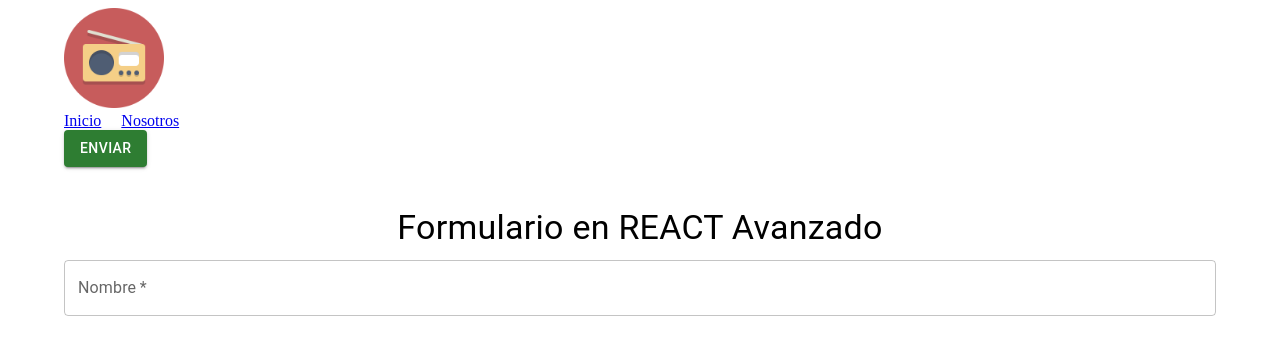
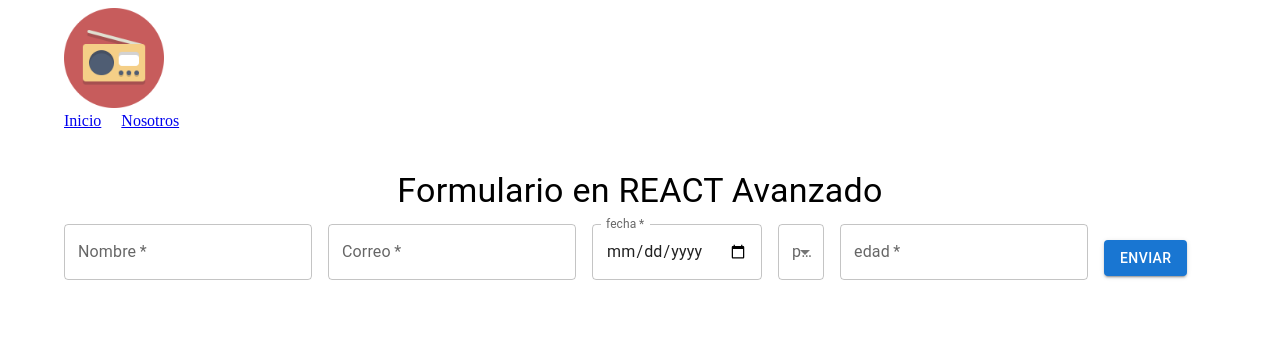
Before and after one commit to NicoGuerrero11/front-avanzado, a React (Create React App) app: page / in a window 1280 px wide. Shown: the top 354 px of the page. Built offline with nearby package versions, Linux system fonts and the light colour scheme.

Commit message:
feat: terminamos formulario

```diff
--- a/src/App.js
+++ b/src/App.js
@@ -1,16 +1,13 @@
 import React from "react";
 import Header from "./components/Header.js"
 import Form from './components/Form.js'
-import { Button, Container } from "@mui/material"
+import { Container } from "@mui/material"
 
 
 function App() {
   return (
     <Container>
       <Header />
-      <Button variant="contained" color="success">
-        Enviar
-      </Button>
       <Form />
     </Container>
 
--- a/src/components/Form.js
+++ b/src/components/Form.js
@@ -1,25 +1,49 @@
 
 import React from 'react'
-import { Box, Typography, Grid2, TextField } from '@mui/material'
+import { Box, Typography, Grid2, TextField, Button, MenuItem } from '@mui/material'
 import useForm from '../hooks/useForms'
 
 
 
 function Form() {
-    const [formData, handleChange, resetForm] = useForm({ name: '', email: '', date: '', country: '', age: '' });
+    const [formData, handleChange, resetForm] = useForm({
+        name: '',
+        email: '',
+        date: '',
+        country: '',
+        age: ''
+    });
 
     const handleSubmit = (e) => {
         e.preventDefault();
-        console.log(formData);
+
+        if (!/\S+@\S+.\S+/.test(formData.email)) {
+            alert("Por favor ingresa un correo valido")
+            return;
+        }
+
+        const age = parseInt(formData.age);
+        if (isNaN(age) || age < 0 || age > 150) {
+            alert("La edad debe estar entre 0 y 150");
+            return;
+        }
+
+        if (age < 18) {
+            alert("Usted está chiquit@, no puede usar este formulario. ¡Ve a mimir!");
+            return;
+        }
+
+        console.log("Datos del formulario: ", formData);
         resetForm();
     }
     return (
-        <Box component="section" sx={{ maxWodth: 400, margin: 'auto', mt: 5 }}>
+        <Box sx={{ maxWodth: 400, margin: 'auto', mt: 5 }}>
             <Typography variant='h4' align='center' gutterBottom>
                 Formulario en REACT Avanzado
             </Typography>
             <form onSubmit={handleSubmit}>
                 <Grid2 container spacing={2}>
+                    <Grid2 item xs={12}>
                         <TextField
                             label="Nombre"
                             name="name"
@@ -27,12 +51,72 @@ function Form() {
                             onChange={handleChange}
                             fullWidth
                             required
-
                         />
+                    </Grid2>
+                    <Grid2 item xs={12}>
+                        <TextField
+                            label="Correo"
+                            name="email"
+                            type='email'
+                            value={formData.email}
+                            onChange={handleChange}
+                            fullWidth
+                            required
+                        />
+                    </Grid2>
+                    <Grid2 item xs={12}>
+                        <TextField
+                            label="fecha"
+                            name="date"
+                            type='date'
+                            value={formData.date}
+                            onChange={handleChange}
+                            fullWidth
+                            InputLabelProps={{ shrink: true }}
+                            required
+                        />
+                    </Grid2>
+                    <Grid2 item xs={12}>
+                        <TextField
+                            select
+                            label="pais"
+                            name="country"
+                            value={formData.country}
+                            onChange={handleChange}
+                            fullWidth
+                            required
+                        >
+                            <MenuItem value="Mexico">México</MenuItem>
+                            <MenuItem value="USA">USA</MenuItem>
+                            <MenuItem value="Canada">Canadá</MenuItem>
+                            <MenuItem value="Argentina">Argentina</MenuItem>
+                        </TextField>
+                    </Grid2>
+                    <Grid2 item xs={12}>
+                        <TextField
+                            label="edad"
+                            name="age"
+                            value={formData.age}
+                            onChange={handleChange}
+                            fullWidth
+                            required
+                        />
+                    </Grid2>
+                    <Grid2 item xs={12}>
+                        <Button
+                            type="submit"
+                            variant="contained"
+                            color="primary"
+                            fullWidth
+                            sx={{ mt: 2 }}
+                        >
+                            enviar
+                        </Button>
+                    </Grid2>
                 </Grid2>
             </form>
         </Box>
-    )
-}
+    );
+};
 
 export default Form
```
Lines whose indentation alone changed are shown as unchanged.
